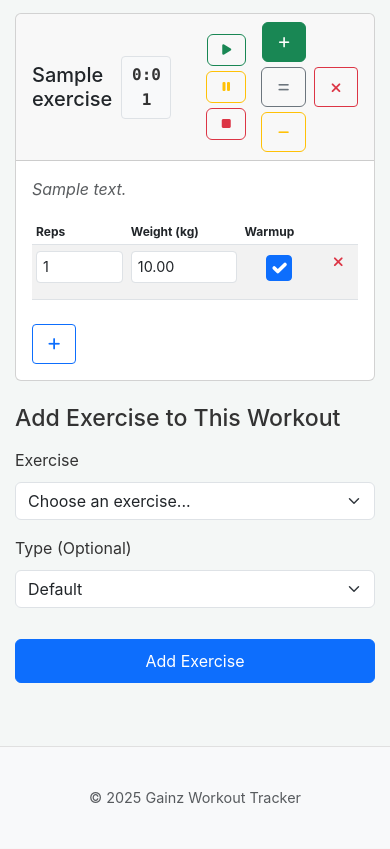
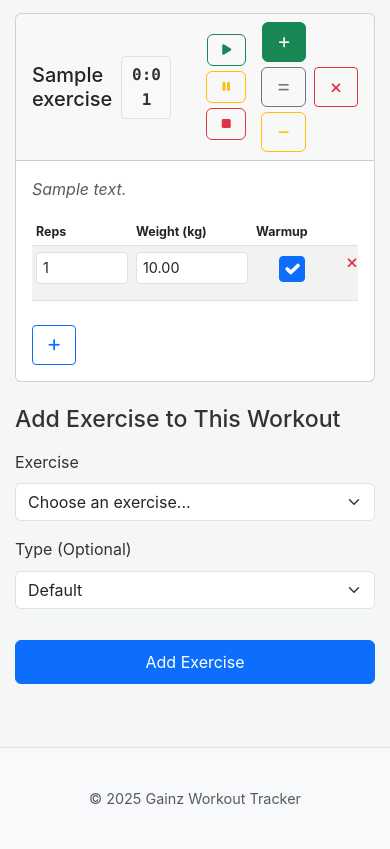
Before and after one commit to ElmarGeerlings/gymapp, a Django app: page /workouts/1/ in a window 390 px wide. Shown: the part 522-1371 px from the top of the page. Before the commit the page ends 1325 px from the top, so only its background shows below. Run offline with Django 5.2, Linux system fonts and the light colour scheme; a user stored in the database is signed in; tables that the repository leaves empty hold one stand-in row (values such as "Sample post").

Commit message:
Update workout detail mobile template and gainz.js to improve table structure and styling. Adjust CSS for better layout and responsiveness of set completion and action buttons.

```diff
--- a/gainz/static/gainz.js
+++ b/gainz/static/gainz.js
@@ -1101,7 +1101,7 @@ async function addSet(event) {
                            data-set-id="${setData.id}"
                            data-field="is_warmup">
                 </td>
-                <td class="text-center">
+                <td class="set-done text-center">
                     <button type="button" class="btn btn-sm btn-outline-success mark-set-btn"
                             data-function="click->toggleSetCompletion"
                             data-set-id="${setData.id}"
@@ -1111,7 +1111,7 @@ async function addSet(event) {
                         <i class="fas fa-check"></i>
                     </button>
                 </td>
-                <td class="text-center">
+                <td class="set-actions text-center">
                     <a href="#" class="text-danger"
                        data-function="click->deleteSet"
                        data-set-id="${setData.id}"
--- a/gainz/static/styles.css
+++ b/gainz/static/styles.css
@@ -1478,15 +1478,20 @@ html {
         min-width: 50px;
     }
 
+    .sets-container table {
+        table-layout: fixed;
+        width: 100%;
+    }
+
     .sets-container table th,
     .sets-container table td {
         padding: 6px 4px;
     }
 
     .sets-container table th {
-        font-size: 0.75rem;
+        font-size: 0.78rem;
         white-space: normal;
-        line-height: 1.1;
+        line-height: 1.15;
     }
 
     .sets-container .form-control-sm {
@@ -1494,16 +1499,31 @@ html {
         font-size: 0.9rem;
     }
 
-    .sets-container .set-header-warmup,
-    .sets-container .set-header-done,
-    .sets-container .set-header-actions,
-    .sets-container td.set-warmup,
-    .sets-container td.text-center {
+    .sets-container th.set-header-reps,
+    .sets-container td.set-reps {
+        width: 22%;
+    }
+
+    .sets-container th.set-header-weight,
+    .sets-container td.set-weight {
+        width: 24%;
+    }
+
+    .sets-container th.set-header-warmup,
+    .sets-container td.set-warmup {
+        width: 21%;
         text-align: center;
-        width: 42px;
-    }
-
-    .sets-container .set-header-weight {
-        max-width: 62px;
-    }
-}
+    }
+
+    .sets-container th.set-header-done,
+    .sets-container td.set-done {
+        width: 18%;
+        text-align: center;
+    }
+
+    .sets-container th.set-header-actions,
+    .sets-container td.set-actions {
+        width: 15%;
+        text-align: center;
+    }
+}
--- a/gainz/templates/workout_detail_mobile.html
+++ b/gainz/templates/workout_detail_mobile.html
@@ -163,14 +163,14 @@
                                                                    data-set-id="{{ set.id }}"
                                                                    data-field="weight">
                                                         </td>
-                                                        <td class="set-warmup text-center">
+                                                    <td class="set-warmup text-center">
                                                             <input type="checkbox" class="form-check-input"
                                                                    {% if set.is_warmup %}checked{% endif %}
                                                                    data-function="change->updateSet"
                                                                    data-set-id="{{ set.id }}"
                                                                    data-field="is_warmup">
                                                         </td>
-                                                        <td class="text-center">
+                                                        <td class="set-done text-center">
                     <button type="button" class="btn btn-sm mark-set-btn {% if set.is_completed %}btn-success text-white{% else %}btn-outline-success{% endif %}"
                             data-function="click->toggleSetCompletion"
                             data-set-id="{{ set.id }}"
@@ -180,7 +180,7 @@
                                                                 <i class="fas fa-check"></i>
                                                             </button>
                                                         </td>
-                                                        <td class="text-center">
+                                                        <td class="set-actions text-center">
                                                             <a href="#" class="text-danger"
                                                                data-function="click->deleteSet"
                                                                data-set-id="{{ set.id }}"
```
